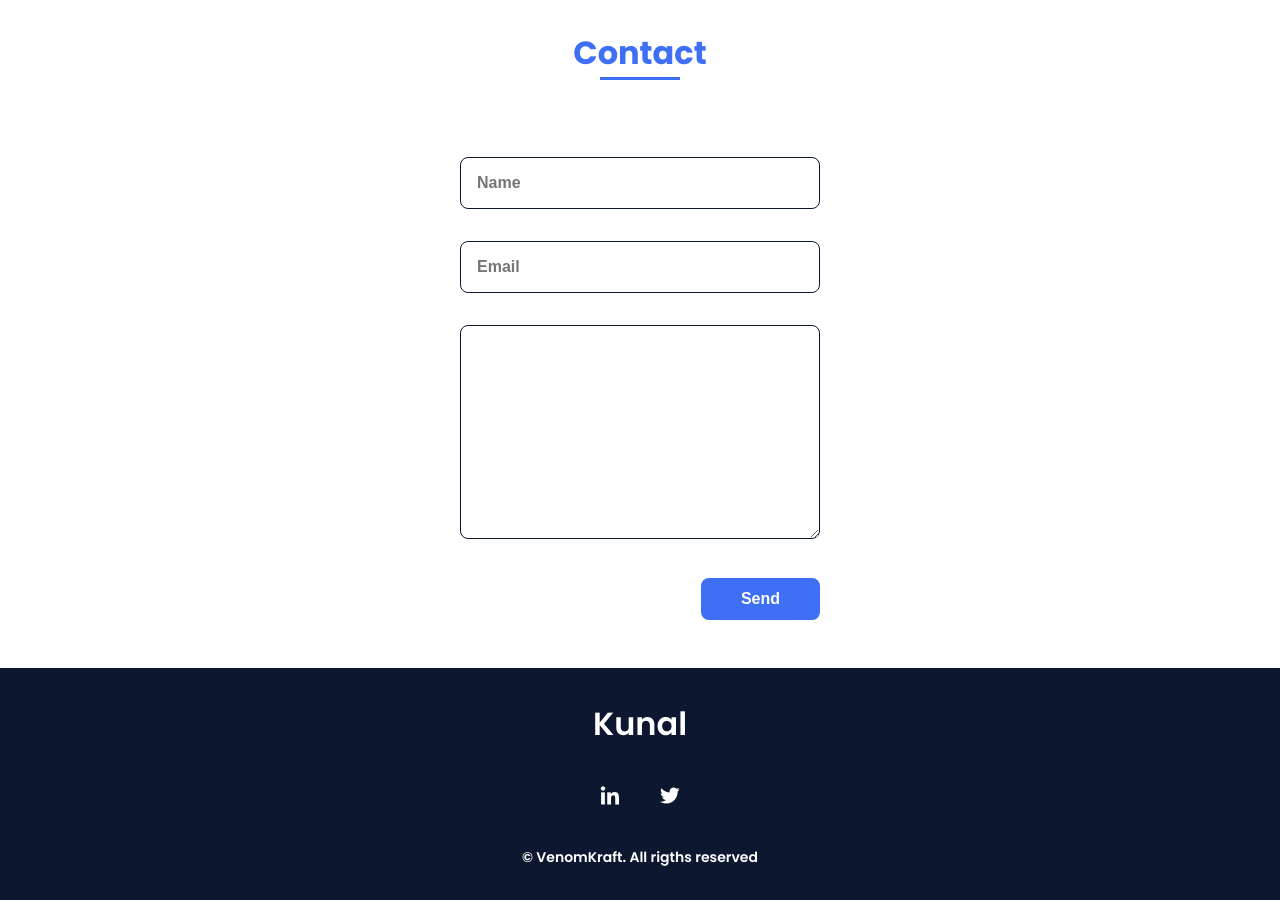
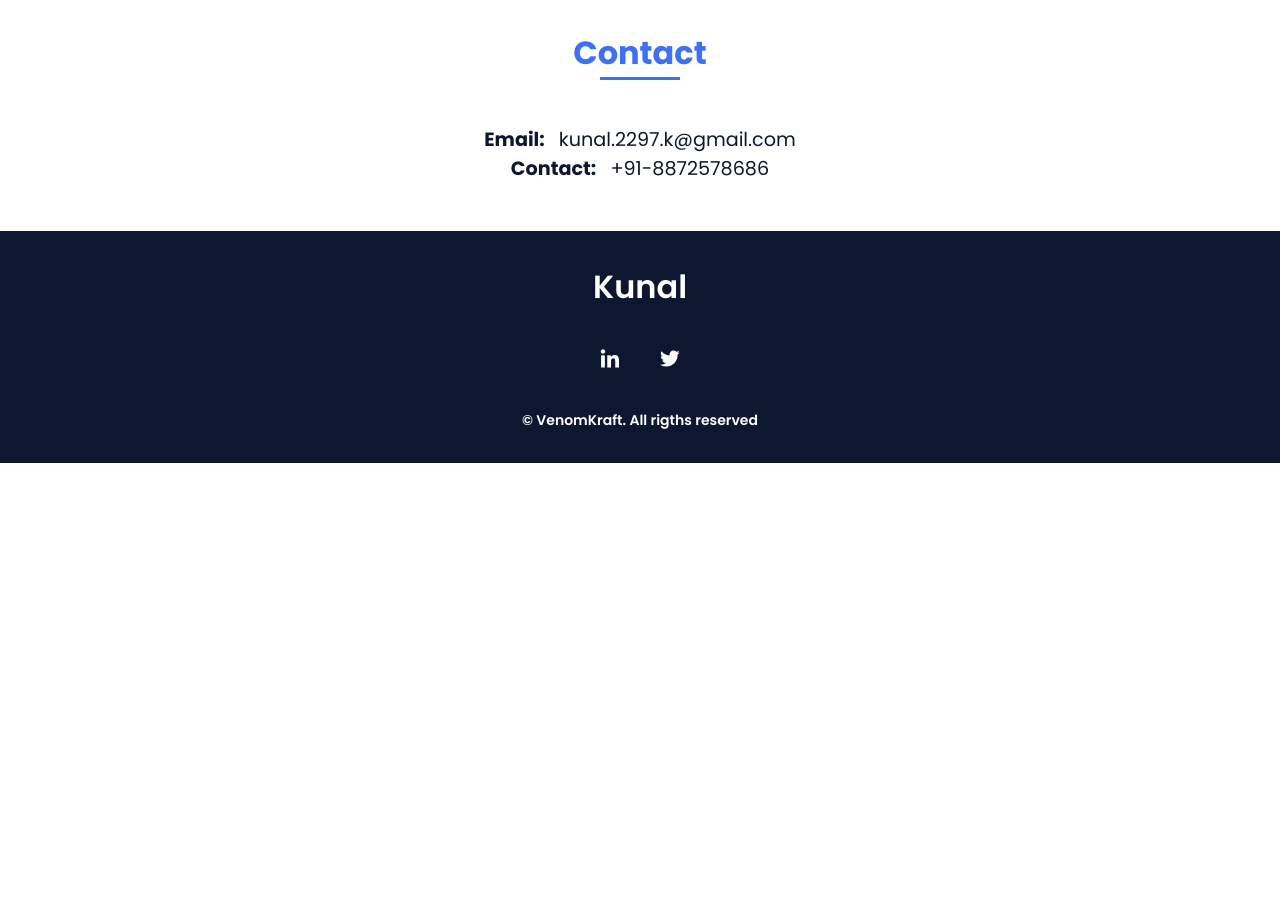
Before and after one commit to Venom9182/venom9182.github.io, a plain HTML site: page index.html in a window 1280 px wide. Shown: the part 3320-4220 px from the top of the page. After the commit the page ends 3783 px from the top, so only its background shows below. Drawn offline with nearby package versions, Linux system fonts and the light colour scheme.

Commit message:
updating contact

```diff
--- a/index.html
+++ b/index.html
@@ -245,14 +245,13 @@
                 <h2 class="section-title">Contact</h2>
 
                 <div class="contact__container bd-grid">
-                    <form action="" class="contact__form">
-                        <input type="text" placeholder="Name" class="contact__input">
-                        <input type="mail" placeholder="Email" class="contact__input">
-                        <textarea name="" id="" cols="0" rows="10" class="contact__input"></textarea>
-                        <input type="button" value="Send" class="contact__button button">
-                    </form>
+                    <p style="font-size: 1.2em; font-weight: bold;">Email: <span style="font-weight: normal; margin-left: 10px;">   kunal.2297.k@gmail.com</span></p>
+                    <p style="font-size: 1.2em; font-weight: bold;">Contact: <span style="font-weight: normal; margin-left: 10px;">   +91-8872578686</span></p>
                 </div>
             </section>
+
+
+
         </main>
 
         <!--===== FOOTER =====-->
```
